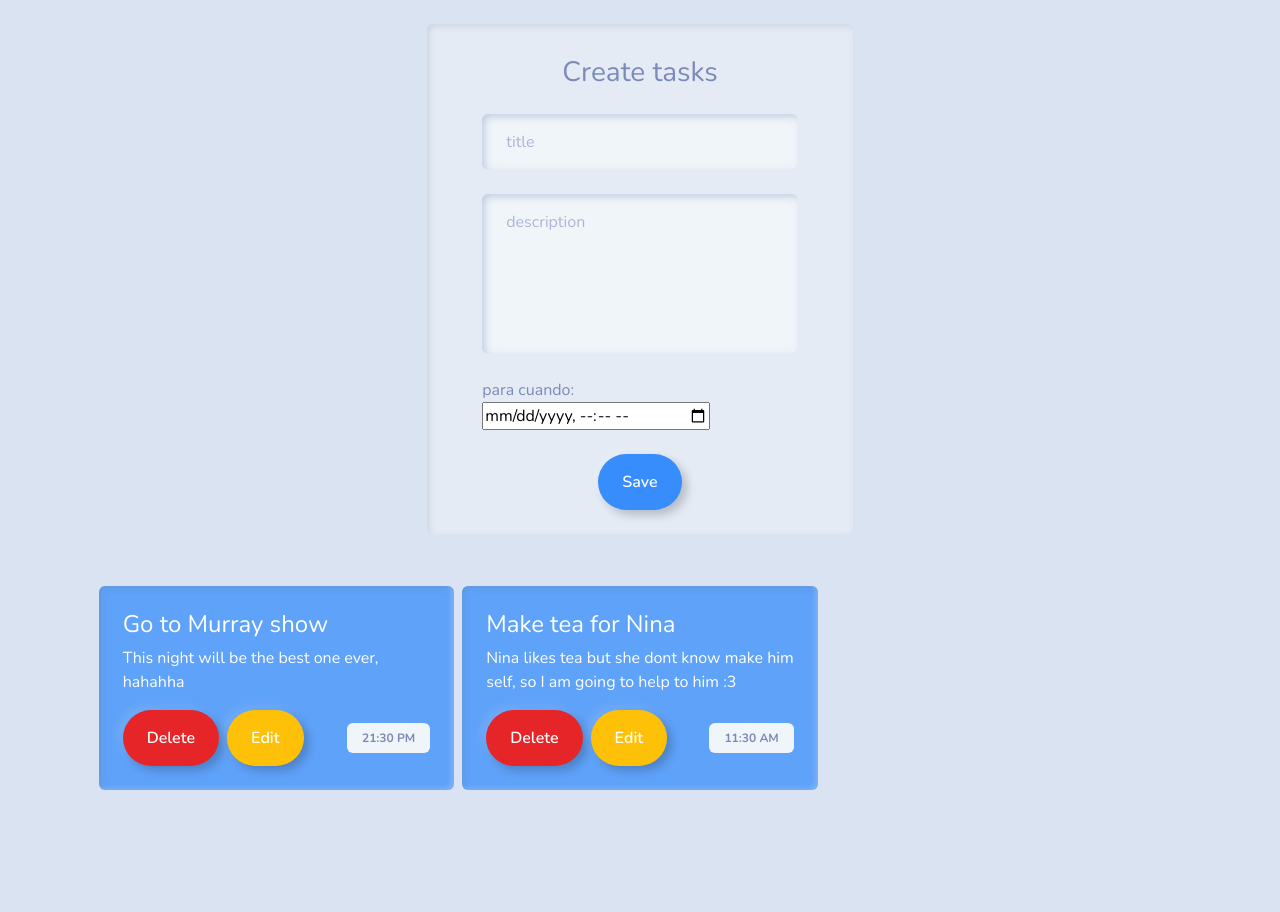
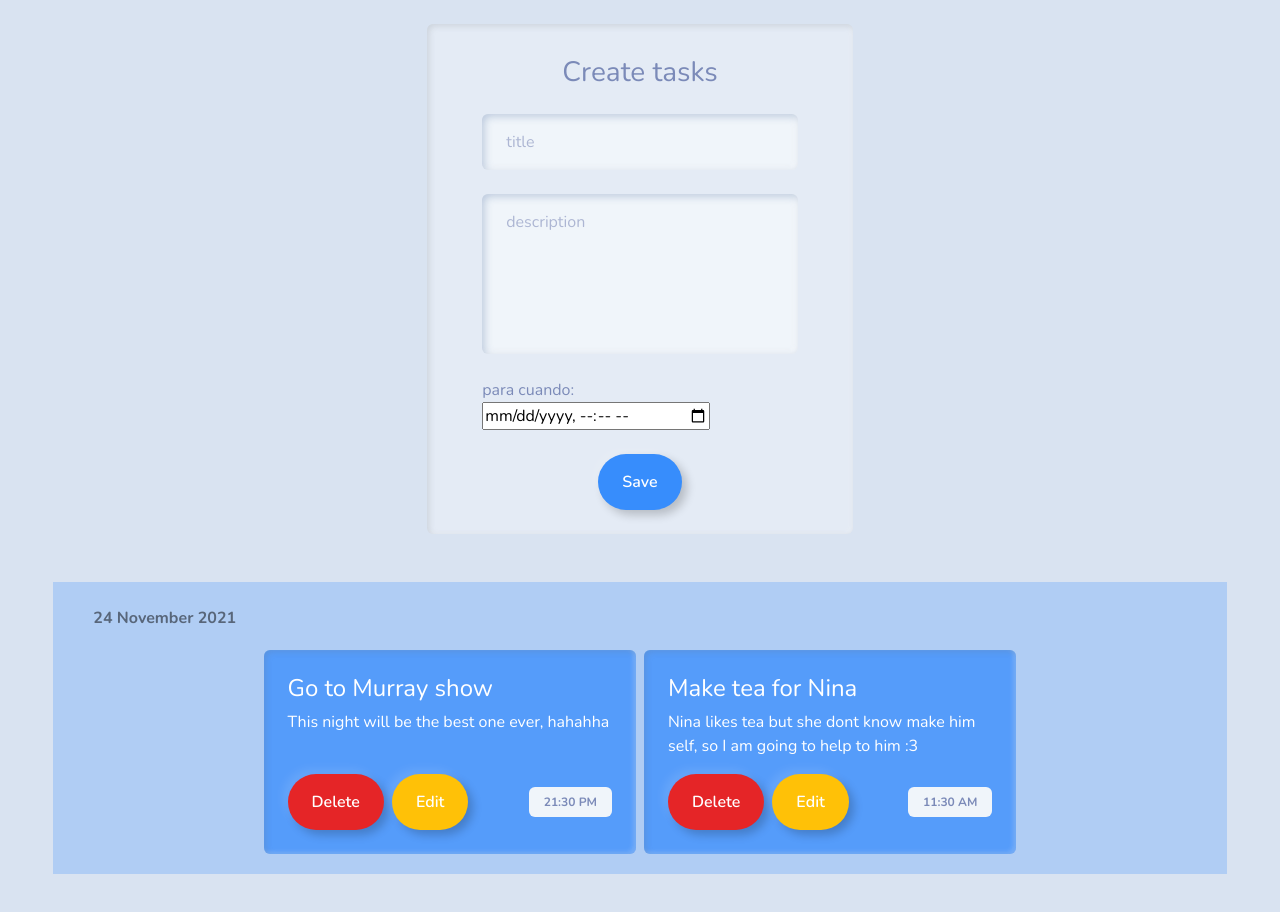
Before and after one commit to aledaledev/noterex, a website built with Vite: page index.html in a window 1280 px wide. Before the commit the page ends 842 px from the top, so only its background shows below. Built offline with nearby package versions, Linux system fonts and the light colour scheme.

Commit message:
adding dates and times

```diff
--- a/index.html
+++ b/index.html
@@ -29,8 +29,24 @@
     </div>
     </div>
 
-    <div class="col-10 m-auto my-5">
-      <div id="tasks-list" class="row"></div>
+    <div id="date-container">
+
+      <!--<div class="col-11 m-auto my-5 bg-opacity-25 bg-primary p-3">
+        <p class="text-dark text-black-50 ps-4 pt-2 fw-bold">14 January 2021</p>
+        <div id="tasks-list" class="row m-auto justify-content-center">
+
+        </div>
+      </div>
+
+
+      usar las fechas como id para crear nuevos bloques y dentro de estos van los tasks referidos a su fechas respectivamente-->
+      <!--<div id="4-December-2022" class="col-11 m-auto my-5 bg-opacity-25 bg-primary p-3">
+        <p class="text-dark text-black-50 ps-4 pt-2 fw-bold">4 December 2022</p>
+        <div id="4-December-2022-list" class="row m-auto justify-content-center">
+
+        </div>
+      </div>-->
+
     </div>
 
     <script type="module" src="/src/main.ts"></script>
--- a/src/main.ts
+++ b/src/main.ts
@@ -3,6 +3,7 @@ import renderTasksList from './ts/renderTasksList'
 import saveTask from './ts/saveTask'
 import { StorageProps } from './types'
 import defaultStorage from './data/defaultStorage.json'
+import { renderDate } from './ts/renderDate'
 
 export let store:StorageProps = JSON.parse(localStorage.getItem('TASKS_STORE') as string) || defaultStorage
 
@@ -39,7 +40,7 @@ taskForm.addEventListener('submit',saveTask)
     }
 
 taskForm.reset()
-renderTasksList()
+//renderTasksList()
 
 //errores x
 //modular x
@@ -83,3 +84,6 @@ description.addEventListener('input', () => {
         description.classList.remove('is-invalid')
     }
 })
+
+renderDate()
+console.log(store);
--- a/src/ts/renderByDate.ts
+++ /dev/null
@@ -1,3 +0,0 @@
-export function renderByDate(){
-
-}
--- /dev/null
+++ b/src/ts/renderDate.ts
@@ -0,0 +1,38 @@
+import { store } from "../main"
+import renderTasksList from "./renderTasksList"
+
+export function renderDate(){
+
+    const dateContainer = <HTMLDivElement>document.getElementById('date-container')
+
+    store.dates.map(date => {
+
+        const dateBlock = document.createElement('div') as HTMLElement
+        const dateText = document.createElement('p') as HTMLElement
+        const taskList = document.createElement('div') as HTMLElement
+
+        const dateId = date.split(' ').join('-') + '-list'
+
+        dateText.textContent = date
+        taskList.id = dateId
+
+        dateBlock.className="col-11 m-auto my-5 bg-opacity-25 bg-primary p-3"
+        dateText.className="text-dark text-black-50 ps-4 pt-2 fw-bold"
+        taskList.className="row m-auto justify-content-center"
+
+        dateBlock.appendChild(dateText)
+        dateBlock.appendChild(taskList)
+
+        dateContainer.appendChild(dateBlock)
+
+        const validTasks = store.tasks.filter(task => task.dayMonthYear===date)
+
+        renderTasksList(validTasks,taskList)
+    })
+
+
+
+
+
+
+}
--- a/src/ts/renderTasksList.ts
+++ b/src/ts/renderTasksList.ts
@@ -1,12 +1,13 @@
-import {editId, store} from '../main'
+import {editId} from '../main'
+import { Task } from '../types'
 import deleteTask from './deleteTask'
 import editTask from './editTask'
 
-function renderTasksList() {
-    const tasksList = <HTMLDivElement>document.getElementById('tasks-list')
-    tasksList.innerHTML=''
+function renderTasksList(tasks:Task[],taskList:HTMLElement) {
+    //const taskList = <HTMLDivElement>document.getElementById(`${dateId}-list`)
+    //taskList.innerHTML=''
 
-    store.tasks.map(({id,description,title,time,dayMonthYear}) => {
+    tasks.map(({id,description,title,time}) => {
         const cardContainer = document.createElement('div')
         const card = document.createElement('div')
         const cardBody = document.createElement('div')
@@ -55,7 +56,7 @@ function renderTasksList() {
         card.appendChild(cardBody)
         cardContainer.appendChild(card)
 
-        tasksList?.appendChild(cardContainer)
+        taskList?.appendChild(cardContainer)
     })
 }
 
```
